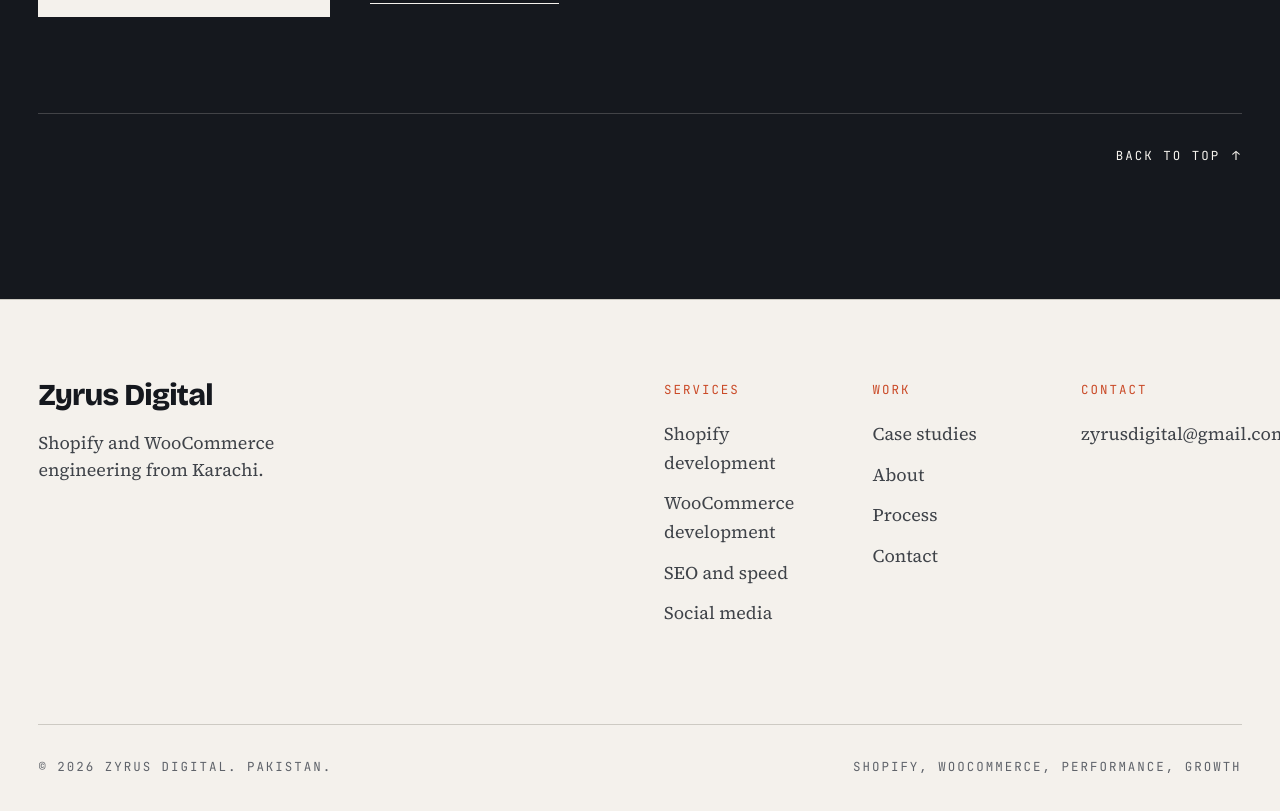
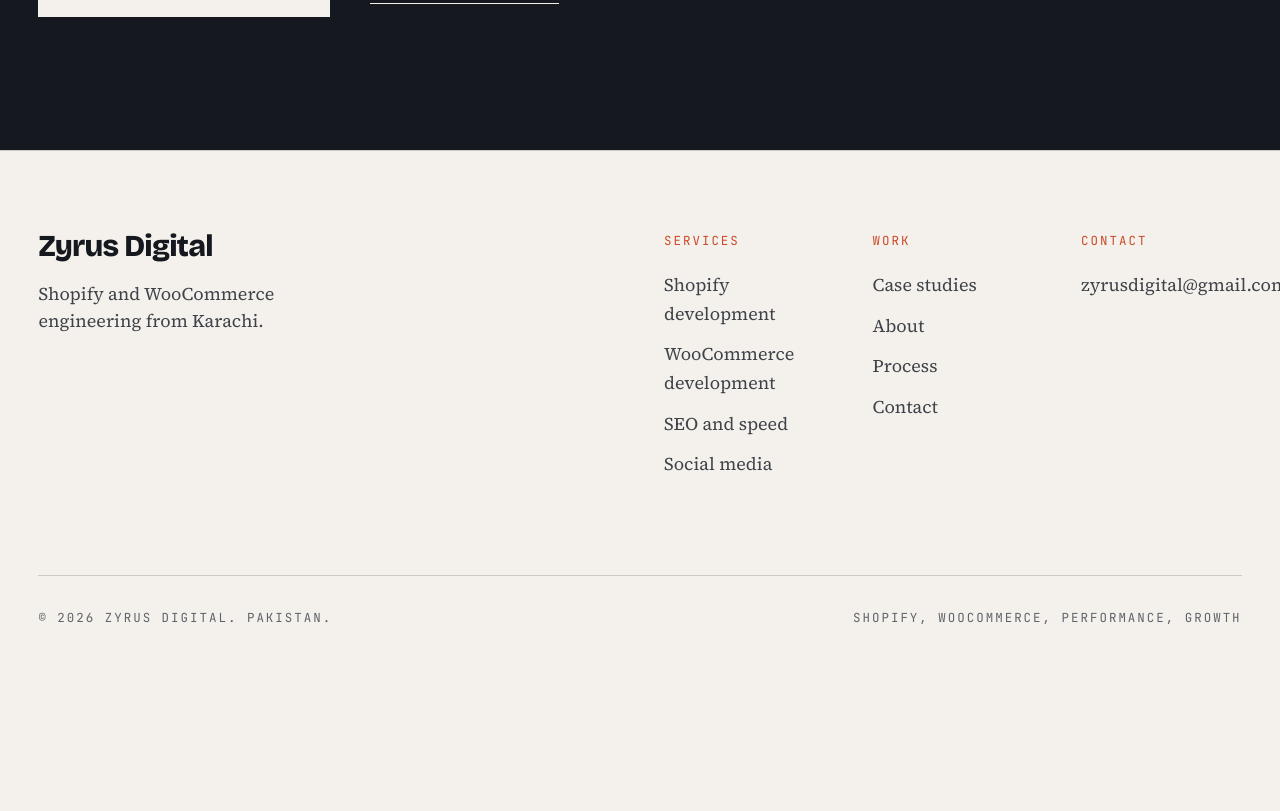
Before and after one commit to AbdulRehman222007/Zyrus-Digital, a Next.js app: page / in a window 1280 px wide. Shown: the part 7749-8560 px from the top of the page. After the commit the page ends 8417 px from the top, so only its background shows below. Built offline with nearby package versions, Linux system fonts and the light colour scheme; no server answers.

Commit message:
Update FinalCta.tsx

```diff
--- a/app/components/FinalCta.tsx
+++ b/app/components/FinalCta.tsx
@@ -1,13 +1,6 @@
-"use client";
-
 import Link from "next/link";
 
 export default function FinalCta() {
-  const toTop = () => {
-    const reduce = window.matchMedia("(prefers-reduced-motion: reduce)").matches;
-    window.scrollTo({ top: 0, behavior: reduce ? "auto" : "smooth" });
-  };
-
   return (
     <section
       id="contact"
@@ -36,16 +29,6 @@ export default function FinalCta() {
             zyrusdigital@gmail.com
           </a>
         </div>
-
-        <div className="mt-24 flex justify-end border-t border-current/20 pt-8">
-          <button
-            type="button"
-            onClick={toTop}
-            className="inline-flex items-center gap-3 font-[family-name:var(--font-mono)] text-[length:var(--text-xs)] uppercase tracking-[var(--tracking-label)] transition-colors duration-300 hover:text-[var(--color-accent)]"
-          >
-            Back to top <span aria-hidden="true">↑</span>
-          </button>
-        </div>
       </div>
     </section>
   );
```
